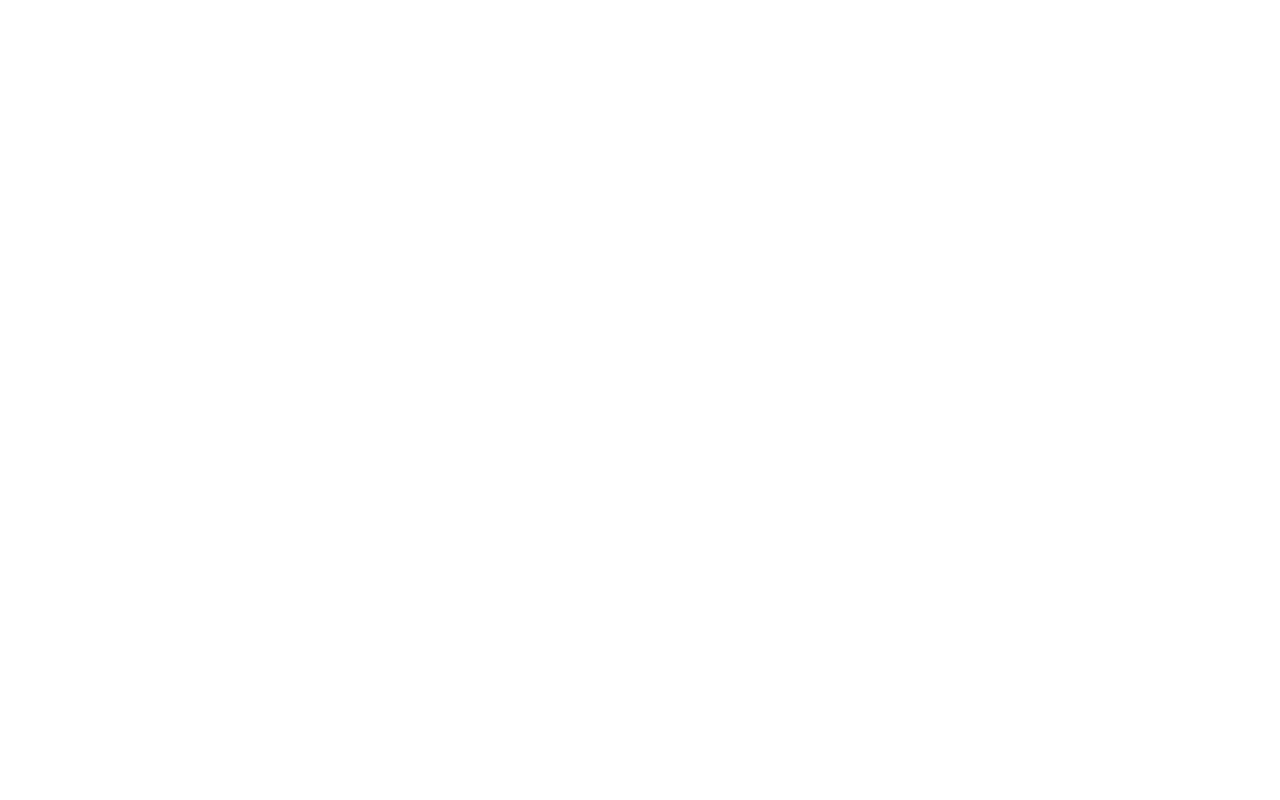
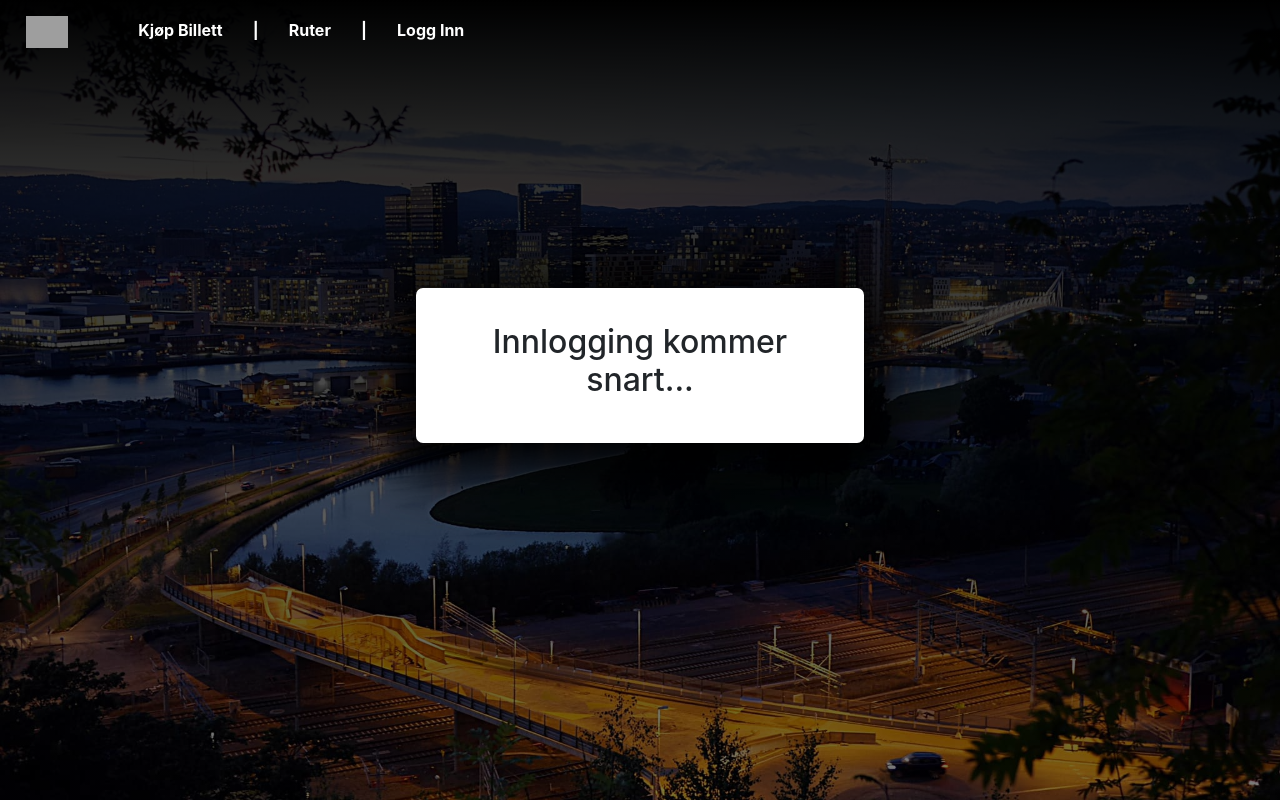
Before and after one commit to Sportspaul/NOR_WAY, a plain HTML site: page NOR_WAY/wwwroot/loggInn.html in a window 1280 px wide. Drawn offline with nearby package versions, Linux system fonts and the light colour scheme; grey boxes are pictures that could not be loaded.

Commit message:
Filer for logg inn

```diff
--- /dev/null
+++ b/NOR_WAY/wwwroot/Style/loggInn.css
@@ -0,0 +1,12 @@
+h2{
+    text-align: center;
+}
+
+#overlay{
+    height: 100vh;
+}
+
+.shadowBox {
+    margin-top: 30vh;
+    width: 35vw;
+}
--- a/NOR_WAY/wwwroot/js/index.js
+++ b/NOR_WAY/wwwroot/js/index.js
@@ -97,7 +97,7 @@ function finnNesteAvgang() {
             avgang = new Avgang(respons);
             /* HTML-komponent som inneholder en oversikt over billettonfomasjonen,
                og et betalingskjema */
-            ut = `<div id="billettInfo">
+            ut = `<div id="billettInfo" class="antialised">
                     <h4 id="billettInfoOverskrift"><strong>${avgang.Rutenavn}, ${avgang.Linjekode}</strong></h4>
                     <div id="billettInfoBody">
                         <h6>
@@ -164,7 +164,7 @@ function finnNesteAvgang() {
                         <div id="feilCVC" class="col-sm-4 mt-1 rodTekst"></div>
                     </div>
 
-                    <input type="button" class="btn btn-success mt-4 form-control shadow font-weight-bold" value="Betal" onclick="fullforOrdre()")>
+                    <input type="button" class="btn btn-success mt-4 form-control shadow font-weight-bold antialised" value="Betal" onclick="fullforOrdre()")>
                 </form>`;
 
             // Skriver til document, fjerner feilmeldinger og scroller ned
--- /dev/null
+++ b/NOR_WAY/wwwroot/js/loggInn.js
@@ -0,0 +1 @@
+// Implementeres senere
--- a/NOR_WAY/wwwroot/loggInn.html
+++ b/NOR_WAY/wwwroot/loggInn.html
@@ -2,8 +2,30 @@
 <html>
 <head>
     <meta charset="utf-8" />
-    <title></title>
+    <title>NOR-WAY</title>
+    <link rel="icon" href="https://s2.googleusercontent.com/s2/favicons?domain_url=https://www.nor-way.no/#/">
+    <script src="https://ajax.googleapis.com/ajax/libs/jquery/3.5.1/jquery.min.js"></script>
+    <link rel="stylesheet" href="https://maxcdn.bootstrapcdn.com/bootstrap/4.5.2/css/bootstrap.min.css">
+    <script src="js/Hjelpemetoder.js"></script>
+    <script src="js/loggInn.js"></script>
+    <link rel="stylesheet" href="Style/template.css">
+    <link rel="stylesheet" href="Style/loggInn.css">
 </head>
 <body>
+    <div id="overlay">
+        <nav>
+            <img src="https://www.nor-way.no/media/1171/nor-way_rgb_hovedlogo-01-4526.svg" />
+            <ul>
+                <li><a href="index.html">Kjøp Billett</a></li>
+                <li>|</li>
+                <li><a href="ruter.html">Ruter</a></li>
+                <li>|</li>
+                <li><a href="loggInn.html">Logg Inn</a></li>
+            </ul>
+        </nav>
+        <div class="shadowBox">
+            <h2 class="antialised">Innlogging kommer snart...</h2>
+        </div>
+    </div>
 </body>
 </html>
```
Also changed, not shown: NOR_WAY/wwwroot/index.html (+1 -1 lines), NOR_WAY/wwwroot/ruter.html (+1 -1 lines).
